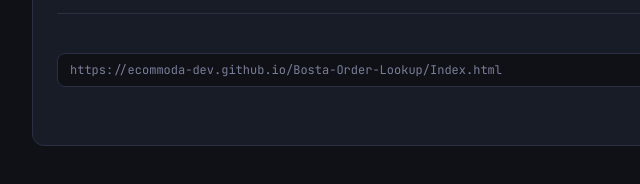
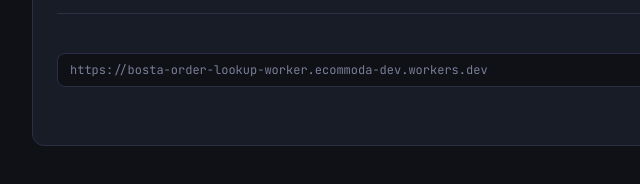
Before and after one commit to ecommoda-dev/Bosta-Order-Lookup, a plain HTML site: page Index.html in a window 1280 px wide. Shown: the part 198-382 px from the top of the page, 158-798 px from the left. Drawn offline with Linux system fonts and the light colour scheme.

Commit message:
Update Index.html

```diff
--- a/Index.html
+++ b/Index.html
@@ -101,7 +101,7 @@
     </div>
     <div class="config-row">
       <label>Worker URL</label>
-      <input type="text" id="workerUrl" value="https://ecommoda-dev.github.io/Bosta-Order-Lookup/Index.html" />
+      <input type="text" id="workerUrl" value="https://bosta-order-lookup-worker.ecommoda-dev.workers.dev" />
     </div>
     <div class="status" id="status"></div>
   </div>
```
